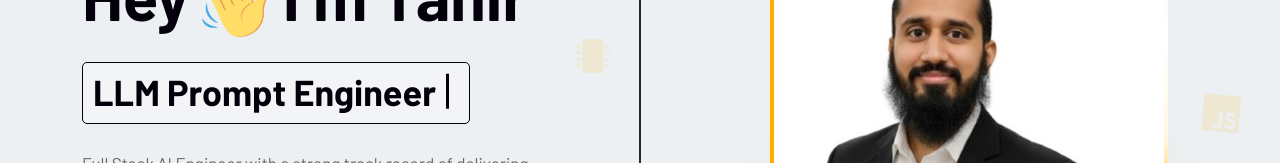
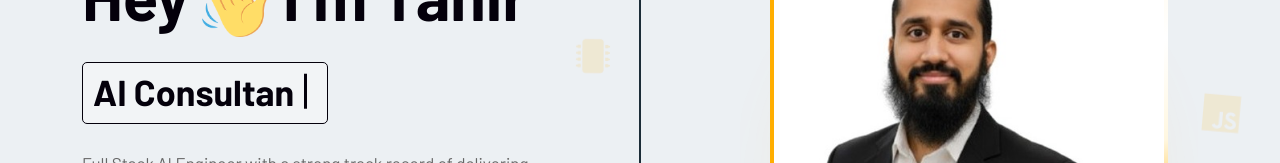
Before and after one commit to TahirMurtaza/portfolio, a Next.js app: page /home in a window 1280 px wide. Shown: the part 268-431 px from the top of the page. Built offline with nearby package versions, Linux system fonts and the light colour scheme.

Commit message:
Replace LLM Prompt Engineer with AI Consultant in banner titles

```diff
--- a/src/components/banner/BannerV1.tsx
+++ b/src/components/banner/BannerV1.tsx
@@ -9,7 +9,7 @@ const BannerV1 = () => {
 
     const textLines = [
         "<b>Full Stack AI Engineer</b>",
-        "<b>LLM Prompt Engineer</b>",
+        "<b>AI Consultant</b>",
         "<b>Voice AI Specialist</b>"
     ]
 
```
